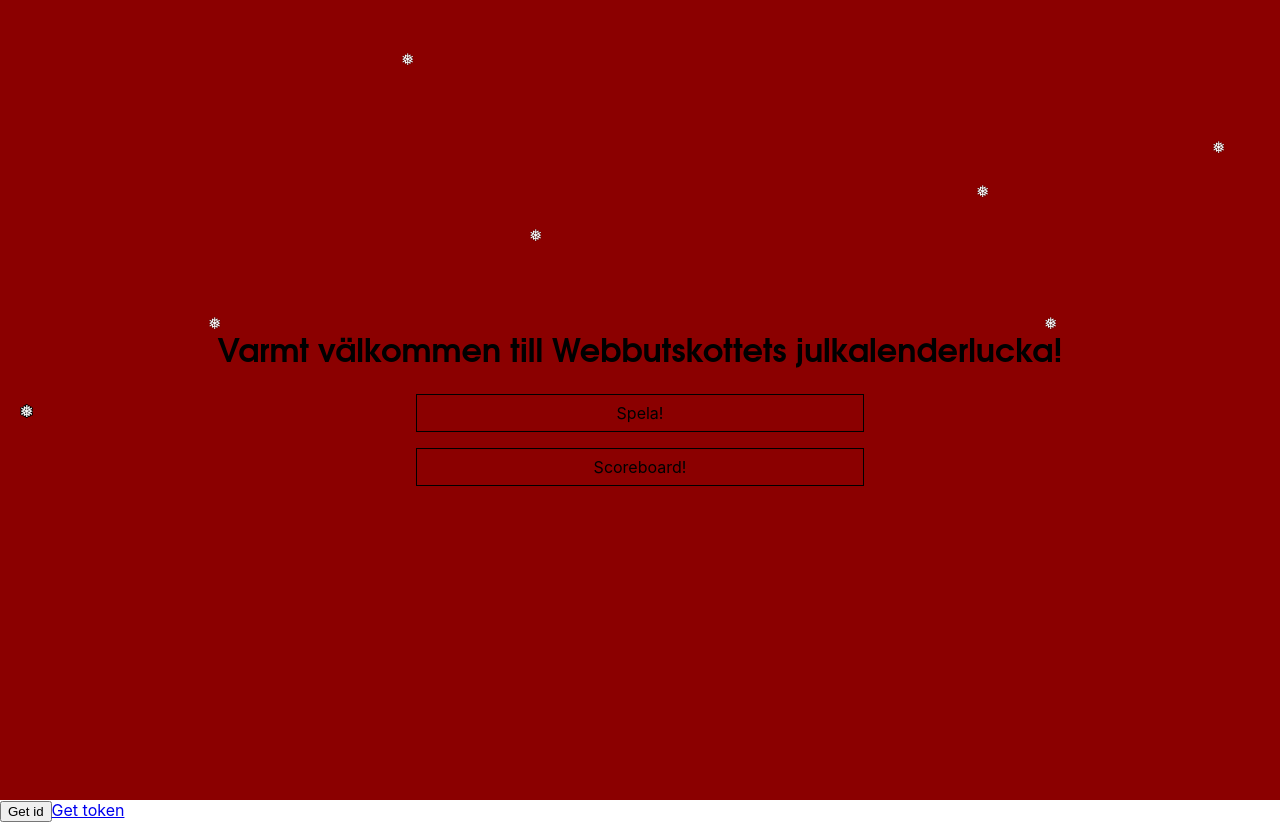
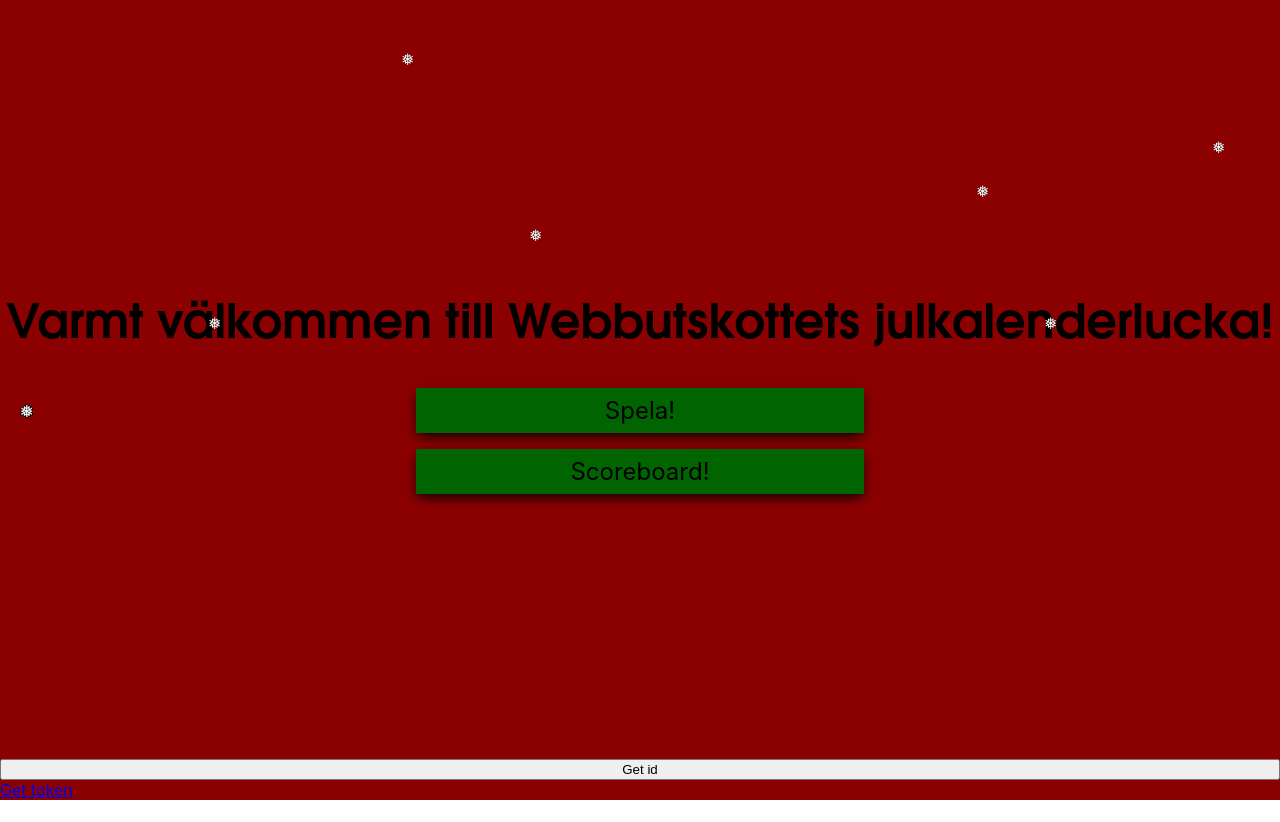
Before and after one commit to d-sektionen/julkalenderbidrag-webbutskottet-2021, a React (Create React App) app: page / in a window 1280 px wide. After the commit the page ends 800 px from the top, so only its background shows below. Built offline with nearby package versions, Linux system fonts and the light colour scheme.

Commit message:
Worked on the general app styling

```diff
--- a/src/App.css
+++ b/src/App.css
@@ -11,6 +11,15 @@
   width: 100%;
   height: 100vh;
   background-color: darkred;
+
+  display: flex;
+  justify-content: center;
+  flex-direction: column;
+}
+
+.container {
+  height: 100%;
+  display: flex;
 }
 
 .card-area {
@@ -33,6 +42,10 @@
   height: 100%;
 }
 
+.Menu h1 {
+  font-size: 3rem;
+}
+
 .button-column {
   display: flex;
   flex-direction: column;
@@ -40,18 +53,22 @@
 }
 
 .button-column > * {
+  background-color: darkgreen;
   box-sizing: border-box;
   width: 35vw;
   padding: 0.5rem;
-  border: 1px solid;
+  box-shadow: 0px 5px 12px -2px;
 
   text-align: center;
   text-decoration: none;
   color: #000;
+  font-size: 1.5rem;
+
+  transition: background-color .6s ease;
 }
 
 .button-column > *:hover {
-  background-color: #ddd;
+  background-color: #024c02;
 }
 
 h1 {
--- a/src/App.js
+++ b/src/App.js
@@ -160,6 +160,7 @@
               guesses={moves}
             />
 
+            <div className='container'>
               <div className='card-area'>
                 {cardSetsLeft > 0 ? (
                   memoryDeck.map(({ img, name }, i) => (
@@ -177,6 +178,7 @@
                 ) : (
                   <Redirect to='/victory' />
                 )}
+              </div>
             </div>
           </Route>
           <Route path='/victory'>
--- a/src/components/Header.css
+++ b/src/components/Header.css
@@ -18,6 +18,7 @@
 .title-bar {
     text-align: center;
     font-family: 'URW Gothic', sans-serif;
+    font-size: 1.5rem;
 }
 
 .stats {
--- a/src/components/Header.js
+++ b/src/components/Header.js
@@ -15,7 +15,7 @@
       <div className="header">
 
         <div className="title-bar">
-          <h1>Header</h1>
+          <h1>Webutskottets julkalenderbidrag 2021</h1>
         </div>
 
         <div className="stats">
```
Lines whose indentation alone changed are shown as unchanged.
